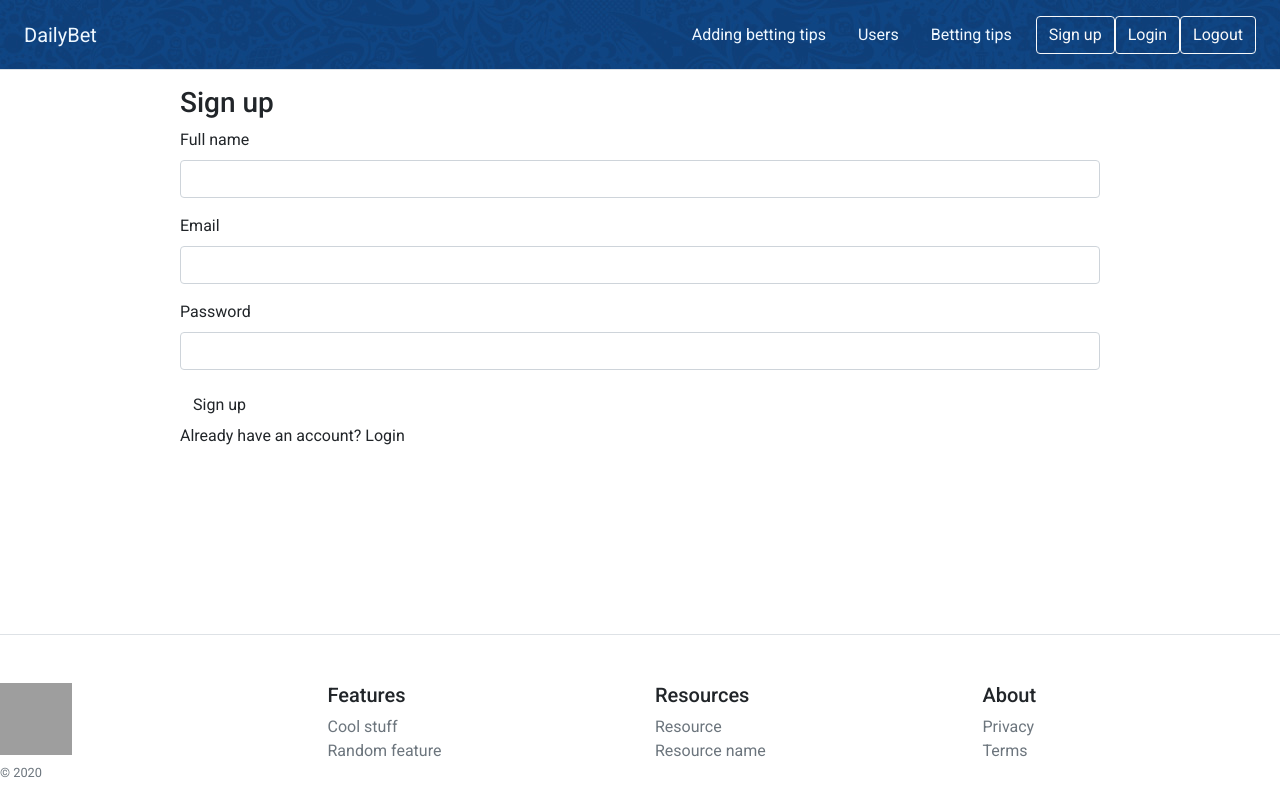
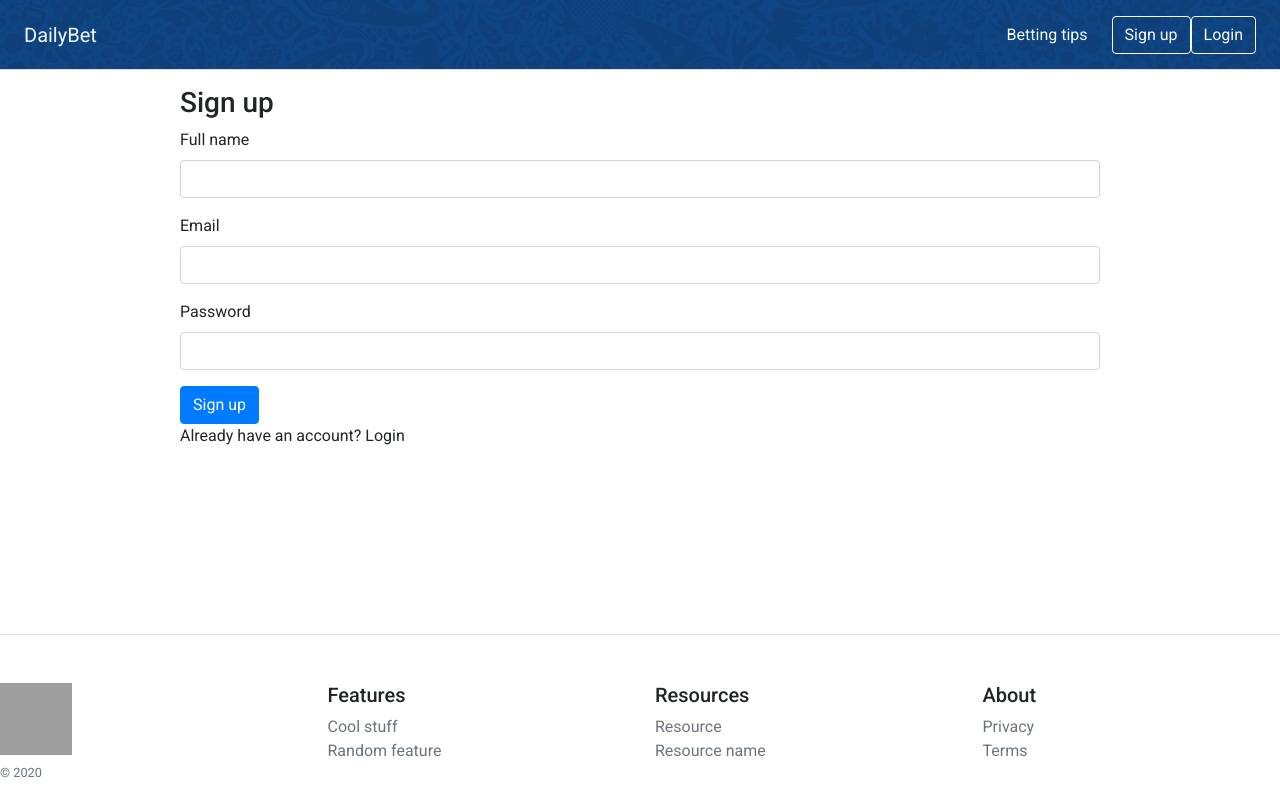
Before and after one commit to borzas89/dailybet, an Angular app: page /sign-up in a window 1280 px wide. Built offline with nearby package versions, Linux system fonts and the light colour scheme; grey boxes are pictures that could not be loaded.

Commit message:
small fixes
small ui fixes, delete admin navigation (does not needed...)

```diff
--- a/src/app/app-routing.module.ts
+++ b/src/app/app-routing.module.ts
@@ -38,7 +38,10 @@ const routes: Routes = [
     component: BettingtipComponent,
     children: [
       { path: '', component: BettingtipListComponent },
+      { path: 'create', component: BettingtipDetailComponent },
       { path: ':id', component: BettingtipDetailComponent },
+
+
     ]
   },
   {
--- a/src/app/app.component.html
+++ b/src/app/app.component.html
@@ -1,5 +1,4 @@
-<app-navigation-admin *ngIf="isAdminPanel"></app-navigation-admin>
-<app-navigation-user *ngIf="!isAdminPanel"></app-navigation-user>
+<app-navigation-user ></app-navigation-user>
 <div class="container">
   <div class="row">
     <div class="col-12 col-md-10 offset-md-1">
--- a/src/app/app.module.ts
+++ b/src/app/app.module.ts
@@ -13,7 +13,6 @@ import { BettingtipListComponent } from './page/bettingtip/bettingtip-list/betti
 import { UserListComponent } from './page/user/user-list/user-list.component';
 import { UserProfileComponent } from './page/user/user-profile/user-profile.component';
 import { FooterComponent } from './component/footer/footer.component';
-import { NavigationAdminComponent } from './component/navigation/navigation-admin/navigation-admin.component';
 import { NavigationUserComponent } from './component/navigation/navigation-user/navigation-user.component';
 import { JwtInterceptorService } from './service/jwt-interceptor.service';
 import {FormsModule, ReactiveFormsModule} from '@angular/forms';
@@ -34,7 +33,6 @@ import { BettingtipComponent } from './page/bettingtip/bettingtip.component';
     UserListComponent,
     UserProfileComponent,
     FooterComponent,
-    NavigationAdminComponent,
     NavigationUserComponent,
     BettingtipComponent
   ],
--- a/src/app/component/navigation/navigation-admin/navigation-admin.component.html
+++ /dev/null
@@ -1,11 +0,0 @@
-<div class="primary-navigation d-flex flex-column flex-md-row align-items-center p-3 px-md-4 mb-3 bg-white border-bottom box-shadow">
-  <h5 class="my-0 mr-md-auto font-weight-normal">DailyBet</h5>
-  <nav  class="my-2 my-md-0 mr-md-3">
-    <a class="p-2 nav-link" routerLink="/">Adding betting tips</a>
-  </nav>
-  <nav class="my-2 my-md-0 mr-md-3">
-    <a class="p-2 nav-link" routerLink="/">Users</a>
-  </nav>
-  <a  class="btn btn-outline-light" routerLink="/login">Login</a>
-  <button  class="btn btn-outline-light">Logout</button>
-</div>
--- a/src/app/component/navigation/navigation-admin/navigation-admin.component.scss
+++ /dev/null
@@ -1,8 +0,0 @@
-.primary-navigation {
-  height: 70px;
-  background: url('src/assets/img/pattern.jpg') fixed #0050ab;
-}
-
-.nav-link, .primary-navigation h5 {
-  color: aliceblue;
-}
--- a/src/app/component/navigation/navigation-admin/navigation-admin.component.ts
+++ /dev/null
@@ -1,41 +0,0 @@
-import { Component, OnInit } from '@angular/core';
-import {User} from '../../../model/user';
-import {Router} from '@angular/router';
-import {Role} from '../../../model/role';
-import {UserService} from '../../../service/user.service';
-
-@Component({
-  selector: 'app-navigation-admin',
-  templateUrl: './navigation-admin.component.html',
-  styleUrls: ['./navigation-admin.component.scss']
-})
-export class NavigationAdminComponent implements OnInit {
-
-  public isCollapsed = true;
-  currentUser: User;
-
-  constructor(private userService: UserService, private router: Router) {
-    this.userService.currentUser.subscribe(data => {
-      this.currentUser = data;
-    });
-  }
-
-  ngOnInit() {
-  }
-
-  get isAdmin(){
-    return this.currentUser && this.currentUser.role === Role.ADMIN;
-  }
-
-  navbarOpen = false;
-
-  toggleNavbar() {
-    this.navbarOpen = !this.navbarOpen;
-  }
-
-  logOut() {
-    this.userService.logout().subscribe(data => {
-      this.router.navigate(['/login']);
-    });
-  }
-}
--- a/src/app/component/navigation/navigation-user/navigation-user.component.html
+++ b/src/app/component/navigation/navigation-user/navigation-user.component.html
@@ -1,15 +1,15 @@
 <div class="primary-navigation d-flex flex-column flex-md-row align-items-center p-3 px-md-4 mb-3 bg-white border-bottom box-shadow">
   <h5 class="my-0 mr-md-auto font-weight-normal">DailyBet</h5>
-  <nav  class="my-2 my-md-0 mr-md-3">
-    <a class="p-2 nav-link" routerLink="/edit-bettingtip">Adding betting tips</a>
+  <nav *ngIf="isAdmin()"   class="my-2 my-md-0 mr-md-3">
+    <a class="p-2 nav-link" routerLink="/bettingtip/create">Adding betting tips</a>
   </nav>
-  <nav class="my-2 my-md-0 mr-md-3">
+  <nav *ngIf="isAdmin()" class="my-2 my-md-0 mr-md-3">
     <a class="p-2 nav-link" routerLink="/user-list">Users</a>
   </nav>
   <nav  class="my-2 my-md-0 mr-md-3">
     <a class="p-2 nav-link" routerLink="/bettingtip">Betting tips</a>
   </nav>
-  <a  class="btn btn-outline-light" routerLink="/sign-up">Sign up</a>
-  <a  class="btn btn-outline-light" routerLink="/login">Login</a>
-  <button  class="btn btn-outline-light" (click)="logout()">Logout</button>
+  <a  *ngIf="!isLoggedIn()" class="btn btn-outline-light" routerLink="/sign-up">Sign up</a>
+  <a  *ngIf="!isLoggedIn()" class="btn btn-outline-light" routerLink="/login">Login</a>
+  <button *ngIf="isLoggedIn()" class="btn btn-outline-light" (click)="logout()">Logout</button>
 </div>
--- a/src/app/component/navigation/navigation-user/navigation-user.component.ts
+++ b/src/app/component/navigation/navigation-user/navigation-user.component.ts
@@ -11,19 +11,24 @@ import {UserService} from '../../../service/user.service';
 })
 export class NavigationUserComponent implements OnInit {
 
+  public isCollapsed = true;
+  currentUser: User;
+  navbarOpen = false;
+
   constructor(private userService: UserService, private router: Router) {
     this.userService.currentUser.subscribe(data => {
       this.currentUser = data;
     });
   }
-  get isAdmin() {
+
+  isAdmin() {
     return this.currentUser && this.currentUser.role === Role.ADMIN;
   }
 
-  public isCollapsed = true;
-  currentUser: User;
+  isLoggedIn() {
+    return this.currentUser != null ;
+  }
 
-  navbarOpen = false;
 
   ngOnInit() {
   }
--- a/src/app/page/login/login.component.html
+++ b/src/app/page/login/login.component.html
@@ -14,7 +14,7 @@
           <input type="password" class="form-control input-text-custom" id="password" name="password" [(ngModel)]="user.password" #password="ngModel" required />
           <div *ngIf="f.submitted && !password.valid" class="help-block">Password is required.</div>
         </div>
-        <button  class="btn btnPrimary" value="Login" type="submit">Login</button>
+        <button class="btn btn-primary"  value="Login" type="submit">Login</button>
       </form><!-- /form -->
 
       <div class="forgotPassword">
@@ -22,7 +22,7 @@
       </div>
     </div>
     <div class="redirectToLogin">
-      <span>Don't have an account?<span class="redirect" routerLink="/sign-up">Sign up</span></span>
+      <span>Don't have an account?<span class="btn-outline-info" routerLink="/sign-up">Sign up</span></span>
     </div>
 
   </div>
--- a/src/app/page/sign-up/sign-up.component.html
+++ b/src/app/page/sign-up/sign-up.component.html
@@ -19,7 +19,7 @@
           <input type="password" class="form-control input-text-custom" id="password" name="password" [(ngModel)]="user.password" #password="ngModel" required />
           <div *ngIf="f.submitted && !password.valid" class="help-block">Password is required.</div>
         </div>
-        <button class="btn btnPrimary" type="submit">Sign up</button>
+        <button class="btn btn-primary" type="submit">Sign up</button>
       </form><!-- /form -->
 
 
```
Also changed, not shown: 1 other file (tests, documents, lock files or other folders).
